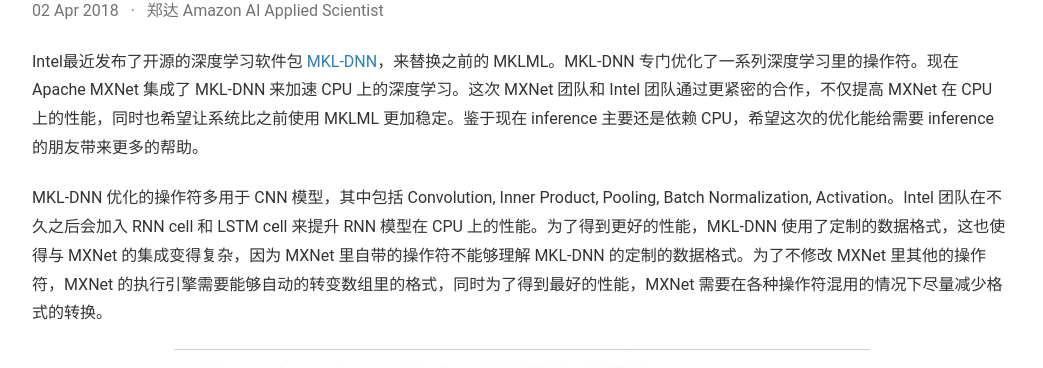
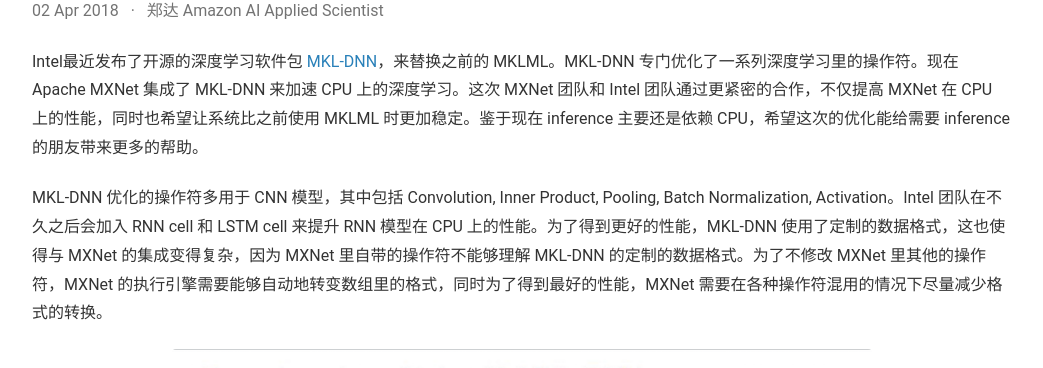
Before and after one commit to mxnet-zh/blog, a Jekyll site: the page built from _posts/2018-04-02-mkldnn.md, in a window 1280 px wide and 1400 px high. Shown: the part 231-599 px from the top of the window, without its empty margins (118-1161 px from the left). Built offline with Jekyll 4.4.1, drawn with Linux system fonts in a browser that asks for light colours; some of the changed text lies outside the part shown.

Commit message:
finetune (#6)

````diff
--- a/_posts/2018-04-02-mkldnn.md
+++ b/_posts/2018-04-02-mkldnn.md
@@ -3,9 +3,9 @@
 author: 郑达 Amazon AI Applied Scientist
 ---
 
-Intel最近发布了开源的深度学习软件包 [MKL-DNN](https://github.com/intel/mkl-dnn)，来替换之前的 MKLML。MKL-DNN 专门优化了一系列深度学习里的操作符。现在 Apache MXNet 集成了 MKL-DNN 来加速 CPU 上的深度学习。这次 MXNet 团队和 Intel 团队通过更紧密的合作，不仅提高 MXNet 在 CPU 上的性能，同时也希望让系统比之前使用 MKLML 更加稳定。鉴于现在 inference 主要还是依赖 CPU，希望这次的优化能给需要 inference 的朋友带来更多的帮助。
+Intel最近发布了开源的深度学习软件包 [MKL-DNN](https://github.com/intel/mkl-dnn)，来替换之前的 MKLML。MKL-DNN 专门优化了一系列深度学习里的操作符。现在 Apache MXNet 集成了 MKL-DNN 来加速 CPU 上的深度学习。这次 MXNet 团队和 Intel 团队通过更紧密的合作，不仅提高 MXNet 在 CPU 上的性能，同时也希望让系统比之前使用 MKLML 时更加稳定。鉴于现在 inference 主要还是依赖 CPU，希望这次的优化能给需要 inference 的朋友带来更多的帮助。
 
-MKL-DNN 优化的操作符多用于 CNN 模型，其中包括 Convolution, Inner Product, Pooling, Batch Normalization, Activation。Intel 团队在不久之后会加入 RNN cell 和 LSTM cell 来提升 RNN 模型在 CPU 上的性能。为了得到更好的性能，MKL-DNN 使用了定制的数据格式，这也使得与 MXNet 的集成变得复杂，因为 MXNet 里自带的操作符不能够理解 MKL-DNN 的定制的数据格式。为了不修改 MXNet 里其他的操作符，MXNet 的执行引擎需要能够自动的转变数组里的格式，同时为了得到最好的性能，MXNet 需要在各种操作符混用的情况下尽量减少格式的转换。
+MKL-DNN 优化的操作符多用于 CNN 模型，其中包括 Convolution, Inner Product, Pooling, Batch Normalization, Activation。Intel 团队在不久之后会加入 RNN cell 和 LSTM cell 来提升 RNN 模型在 CPU 上的性能。为了得到更好的性能，MKL-DNN 使用了定制的数据格式，这也使得与 MXNet 的集成变得复杂，因为 MXNet 里自带的操作符不能够理解 MKL-DNN 的定制的数据格式。为了不修改 MXNet 里其他的操作符，MXNet 的执行引擎需要能够自动地转变数组里的格式，同时为了得到最好的性能，MXNet 需要在各种操作符混用的情况下尽量减少格式的转换。
 
 ![](img/mkldnn.png){:width="700px"}
 
@@ -32,11 +32,11 @@
 ```
 我们这里使用亚马逊云上一台 C5.18xlarge 机器来比较 MXNet 各个版本的性能。
 
-- MXNet-OpenBLAS: 这是[MXNet release 1.1](https://pypi.python.org/pypi/mxnet/1.1.0)。这个版本只使用了 OpenBLAS 和 OpenMP 来提速。
-- MXNet-MKLML：这是[MXNet-MKL release 1.1](https://pypi.python.org/pypi/mxnet-mkl/1.1.0)。这个版本使用了 MKLML 来提速。编译这个版本时使用了`USE_MKL2017 = 1`和`USE_MKL2017_EXPERIMENTAL = 1` 。
+- MXNet-OpenBLAS: 这是 [MXNet release 1.1](https://pypi.python.org/pypi/mxnet/1.1.0) 。这个版本只使用了 OpenBLAS 和 OpenMP 来提速。
+- MXNet-MKLML：这是 [MXNet-MKL release 1.1](https://pypi.python.org/pypi/mxnet-mkl/1.1.0) 。这个版本使用了 MKLML 来提速。编译这个版本时使用了`USE_MKL2017 = 1`和`USE_MKL2017_EXPERIMENTAL = 1` 。
 - MXNet-MKLDNN：这个版本用 MKL-DNN 来加速，就是前面介绍的的使用 `--pre` 安装的版本。
 
-为了在多核多处理器机器上有更好的性能，我们需要控制线程的数量，并且绑定线程到 CPU 核上。在Linux下，我们可以用下面的环境变量来设置线程。
+为了在多核多处理器机器上有更好的性能，我们需要控制线程的数量，并且绑定线程到 CPU 核上。在 Linux 下，我们可以用下面的环境变量来设置线程。
 
 ```shell
 export KMP_AFFINITY=granularity=fine,compact,1,0
@@ -44,7 +44,7 @@
 export OMP_NUM_THREADS=$((vCPUs / 2))
 ```
 
-这里`vCPUs`是亚马逊云上的机器虚拟 CPU 的数量。在 C5.18xlarge 上`vCPUs`是72。
+这里 `vCPUs` 是亚马逊云上的机器虚拟 CPU 的数量。在 C5.18xlarge 上 `vCPUs` 是 72。
 
 下面的表格显示了各个版本的 MXNet 在不同的模型上使用不同的批量大小时的性能。这里性能的单位是每秒处理的图片的数量。MXNet-MKLDNN 的性能要比 MXNet 默认的实现快出几十倍，在有些情况下甚至比 MXNet-MKLML 要快出不少。
 
````
Also changed, not shown: _posts/2018-04-02-learn-mxnet-for-pytorch-users.md (+4 -4 lines), _posts/2018-04-25-gluon-cv.md (+3 -3 lines).
